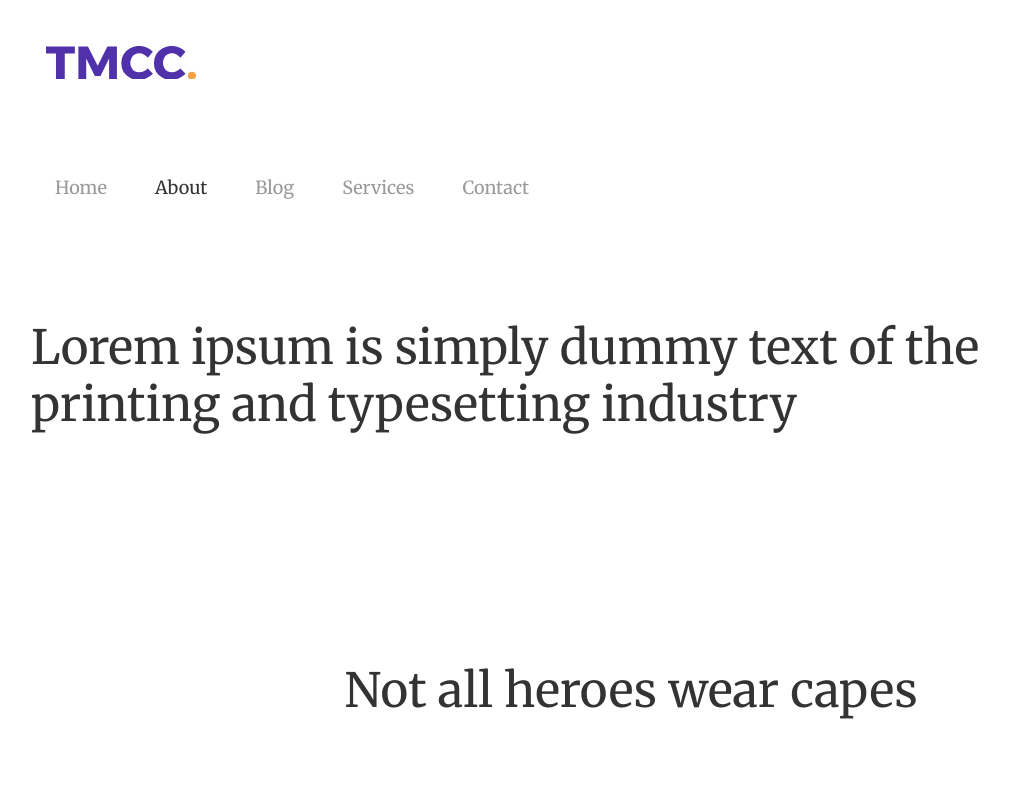
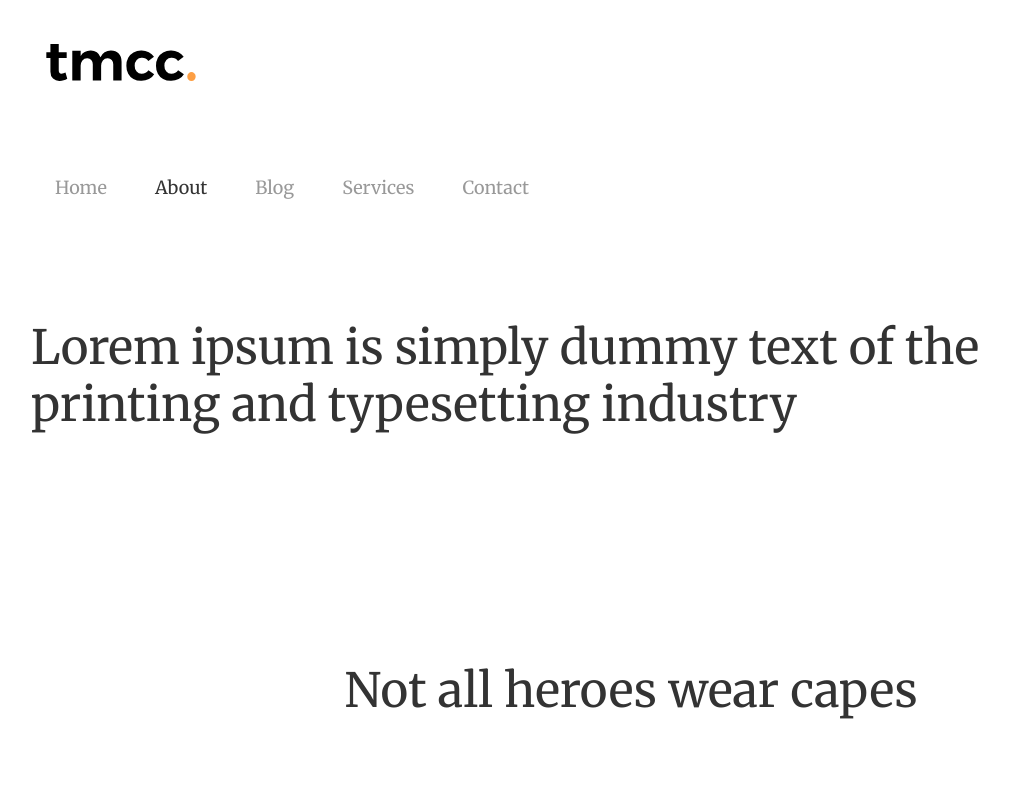
Before and after one commit to acollins1991/tmcc-website, a Nuxt app: page /about in a window 1280 px wide. Shown: the top 800 px of the page, without its empty margins (9-1018 px from the left). Built offline with nearby package versions, Linux system fonts and the light colour scheme.

Commit message:
Updated logo

```diff
--- a/components/Global/Navbar.vue
+++ b/components/Global/Navbar.vue
@@ -3,7 +3,7 @@
   <nav class="uk-navbar-container uk-navbar-transparent" uk-navbar>
     <div class="uk-navbar-left">
       <nuxt-link class="uk-navbar-item uk-logo" to="/">
-        <img src="/images/LOGO.svg">
+        <img src="/images/tmcc-logo.svg">
       </nuxt-link>
     </div>
     <div class="uk-navbar-right">
```
Also changed, not shown: static/images/tmcc-logo.svg (added).
